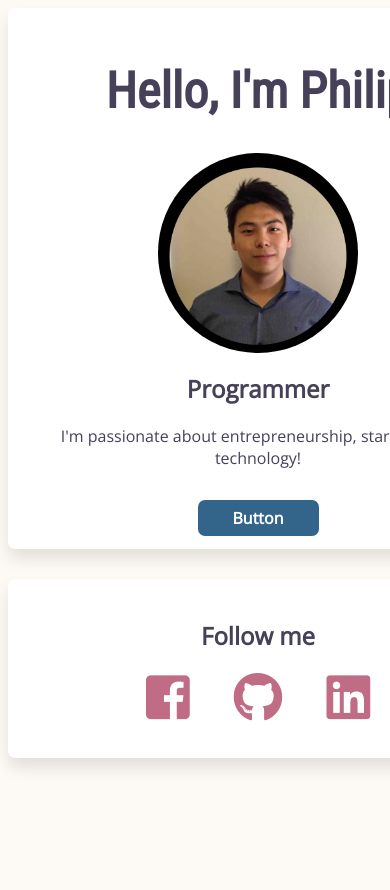
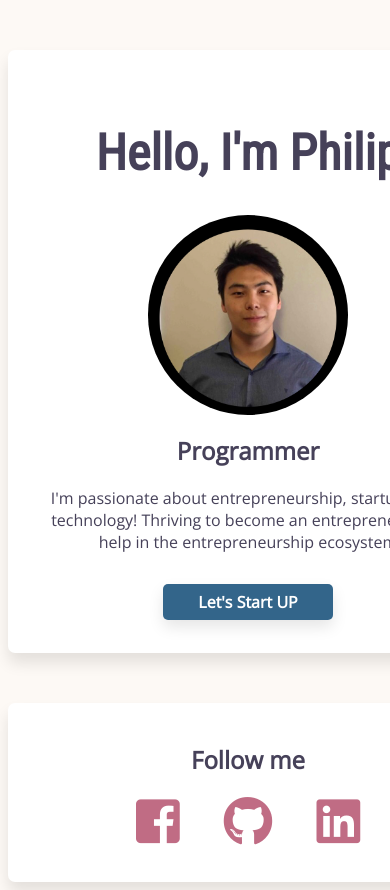
Before and after one commit to phezao/profile, a plain HTML site: page index.html in a window 390 px wide. Shown: the top 890 px of the page. Before the commit the page ends 844 px from the top, so only its background shows below. Drawn offline with nearby package versions, Linux system fonts and the light colour scheme.

Commit message:
media queries to the profile

```diff
--- a/index.html
+++ b/index.html
@@ -13,16 +13,16 @@
         <h1>Hello, I'm Philip</h1>
         <img src="images/IMG_3955.PNG" alt="">
         <h2>Programmer</h2>
-        <p>I'm passionate about entrepreneurship, startups and technology!</p>
+        <p>I'm passionate about entrepreneurship, startups and technology! Thriving to become an entrepreneur and help in the entrepreneurship ecosystem</p>
         <br>
-        <a href="#" class="btn-blue">Button</a>
+        <a href="#" class="btn-blue">Let's Start UP</a>
       </div>
       <div class="footer">
         <h2>Follow me</h2>
         <ul>
           <li><a href="#" target="_blank"><i class="fab fa-facebook-square"></i></a></li>
-          <li><a href="#" target="_blank"><i class="fab fa-github"></i></a></li>
-          <li><a href="#" target="_blank"><i class="fab fa-linkedin"></i></a></li>
+          <li><a href="https://github.com/phezao" target="_blank"><i class="fab fa-github"></i></a></li>
+          <li><a href="https://www.linkedin.com/in/philip-oka/" target="_blank"><i class="fab fa-linkedin"></i></a></li>
         </ul>
       </div>
     </div>
--- a/style.css
+++ b/style.css
@@ -26,61 +26,26 @@ img{
   border-radius: 50%;
 }
 
-@media (max-width: 960px){
-  .container{
-    width: 700px;
-  }
-   .card{
-      margin: 0 auto !important;
-   }
-   .footer{
-      margin:30px auto !important;
-   }
-  }
-}
-
-@media (max-width: 720px) {
- .container{
-   width: 500px;
- }
- .card{
-    margin: 0 auto !important;
- }
- .footer{
-    margin:30px auto !important;
- }
-}
-
-@media (max-width: 540px) {
-   .container{
-   width: 300px;
- }
- .card{
-  margin: 0 auto !important;
- }
- .footer{
-  margin: 30px auto !important;
- }
-}
 
 .container{
-  width: 500px;
+  width: 900px;
   text-align: center;
   margin: 0 auto;
 }
 
 .card{
+  padding: 40px;
   background-color: white;
-  padding: 20px 50px;
-  margin: 0 auto;
   box-shadow: 0 10px 15px rgba(0,0,0,.1);
   border-radius: 7px;
+  margin: 50px 0;
+  height: auto;
 }
+
 
 .footer{
   background-color: white;
   padding: 20px 50px;
-  margin: 50px auto;
   box-shadow: 0 10px 15px rgba(0,0,0,.1);
   border-radius: 7px;
 }
@@ -100,5 +65,36 @@ img{
   padding: 7px 35px;
   color: white;
   font-weight: bolder;
-  border-radius: 7px;
+  border-radius: 5px;
+  box-shadow: 0 7px 15px rgba(0,0,0,.1);
+  transition: 0.3s;
 }
+
+.btn-blue:hover{
+  background-color: #c06c84;
+  color: white;
+}
+
+@media (max-width: 1200px) {
+  .container{
+    width: 800px;
+  }
+}
+
+@media (max-width: 992px) {
+  .container{
+    width: 690px;
+  }
+}
+
+@media (max-width: 768px) {
+  .container{
+    width: 550px;
+  }
+}
+
+@media (max-width: 576px) {
+  .container{
+    width: 480px;
+  }
+}
```
